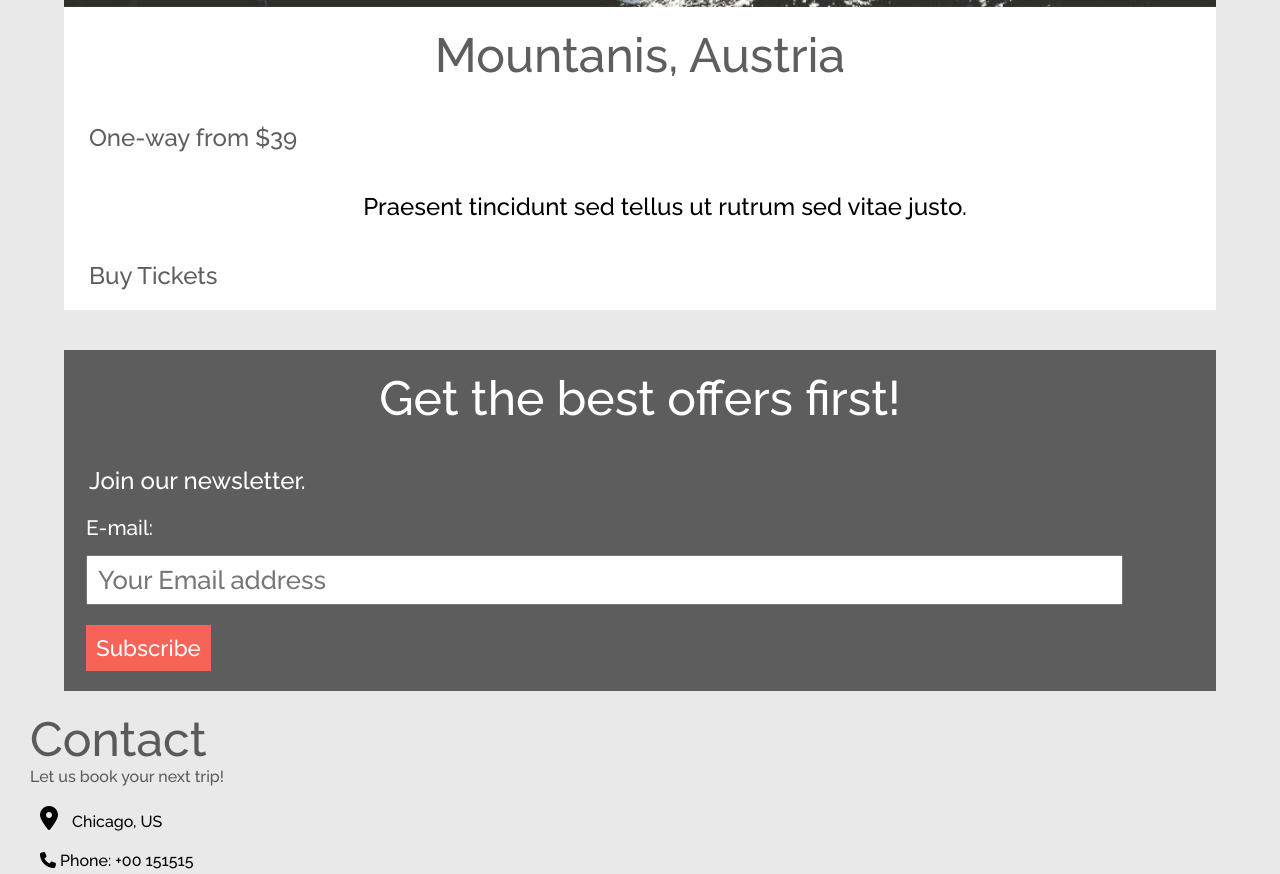
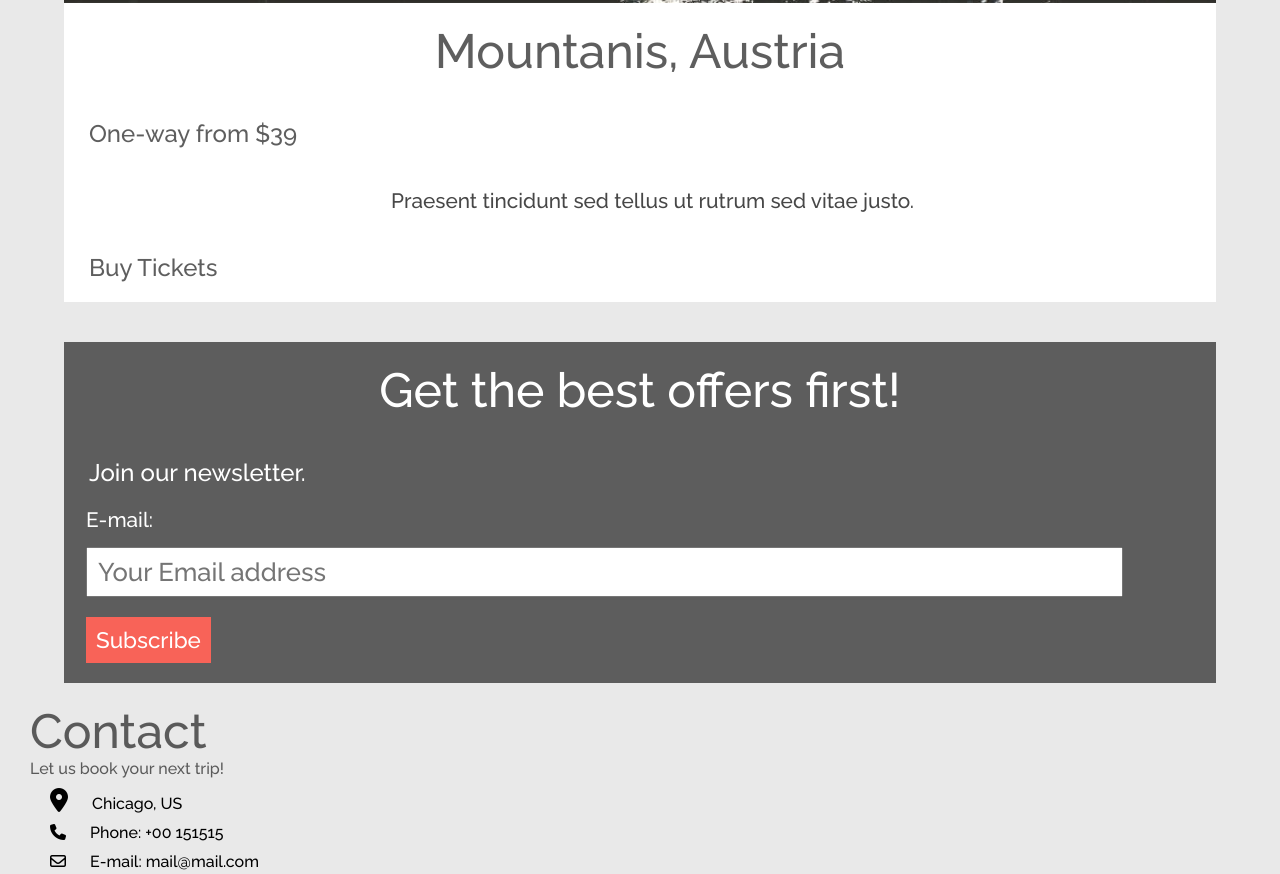
Before and after one commit to Marchon1702/Agencia-de-viagens, a plain HTML site: page index.html in a window 1280 px wide. Shown: the part 6714-7588 px from the top of the page. Drawn offline with Linux system fonts and the light colour scheme.

Commit message:
Menor mídia terminado.

```diff
--- a/estilos/style.css
+++ b/estilos/style.css
@@ -199,9 +199,9 @@ aside  p {
 
 
 .subtexto {
-    text-indent: 50px;
+    font-size: 1.3em;
     text-align: center;
-    color: black;
+    color: rgb(71, 71, 71);
 }
 
 .join-newsletter {
@@ -271,7 +271,11 @@ footer {
 }
 
 .list-footer > li {
-    margin: 20px 0px;
+    margin: 10px;
+}
+
+.list-footer i {
+    margin-right: 20px;
 }
 
 .list-footer .phone {
--- a/index.html
+++ b/index.html
@@ -96,13 +96,11 @@
             <div class="ico-footer">
                 <ul class="list-footer">
                     <li><i class="fa fa-map-marker" aria-hidden="true"></i>
-                    Chicago, US
+                        Chicago, US
                     </li>
-                    <div class="phone">
-                        <li><i class="fa fa-phone" aria-hidden="true"></i>
+                    <li><i class="fa fa-phone" aria-hidden="true"></i>
                         Phone: +00 151515
-                        </li>
-                    </div>
+                    </li>
                     <li><i class="fa fa-envelope-o" aria-hidden="true"></i>
                     E-mail: mail@mail.com
                     </li>
```
